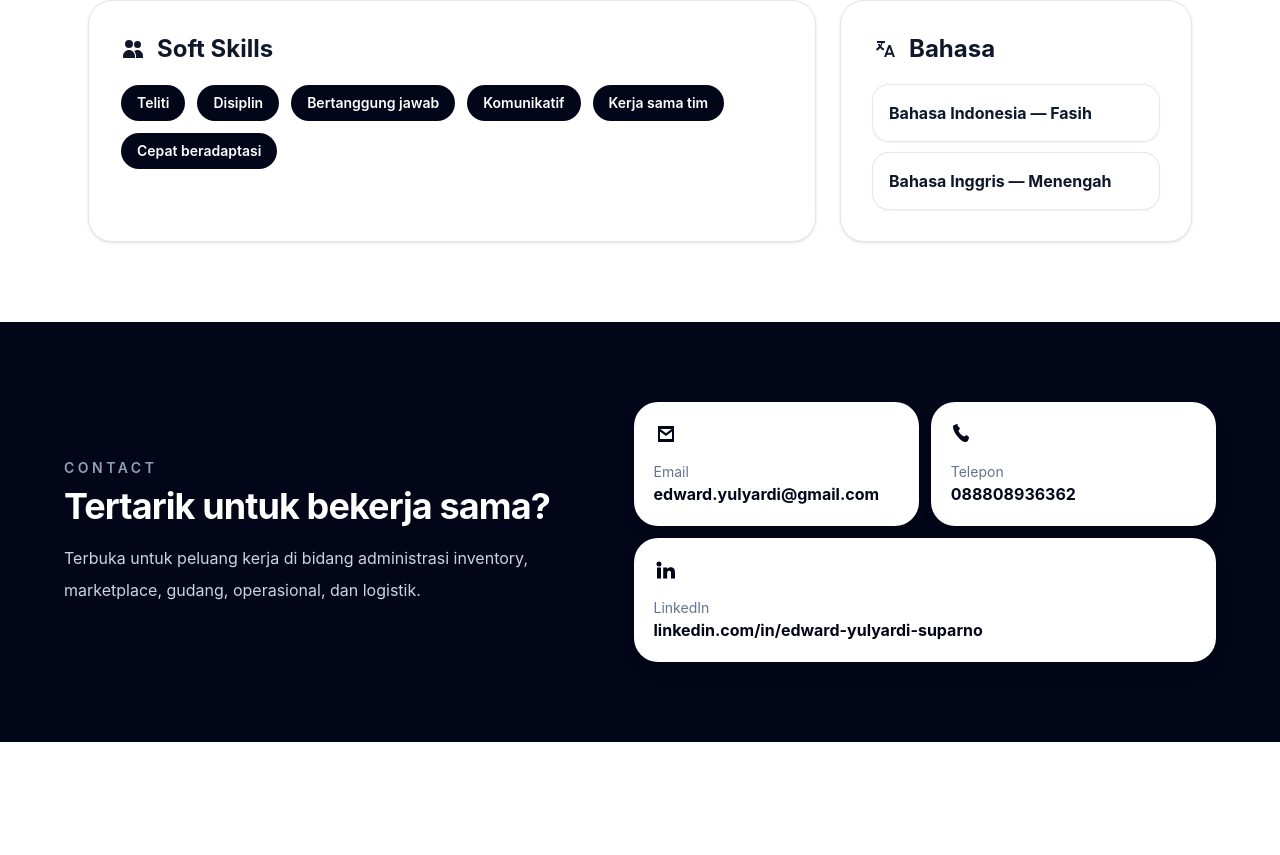
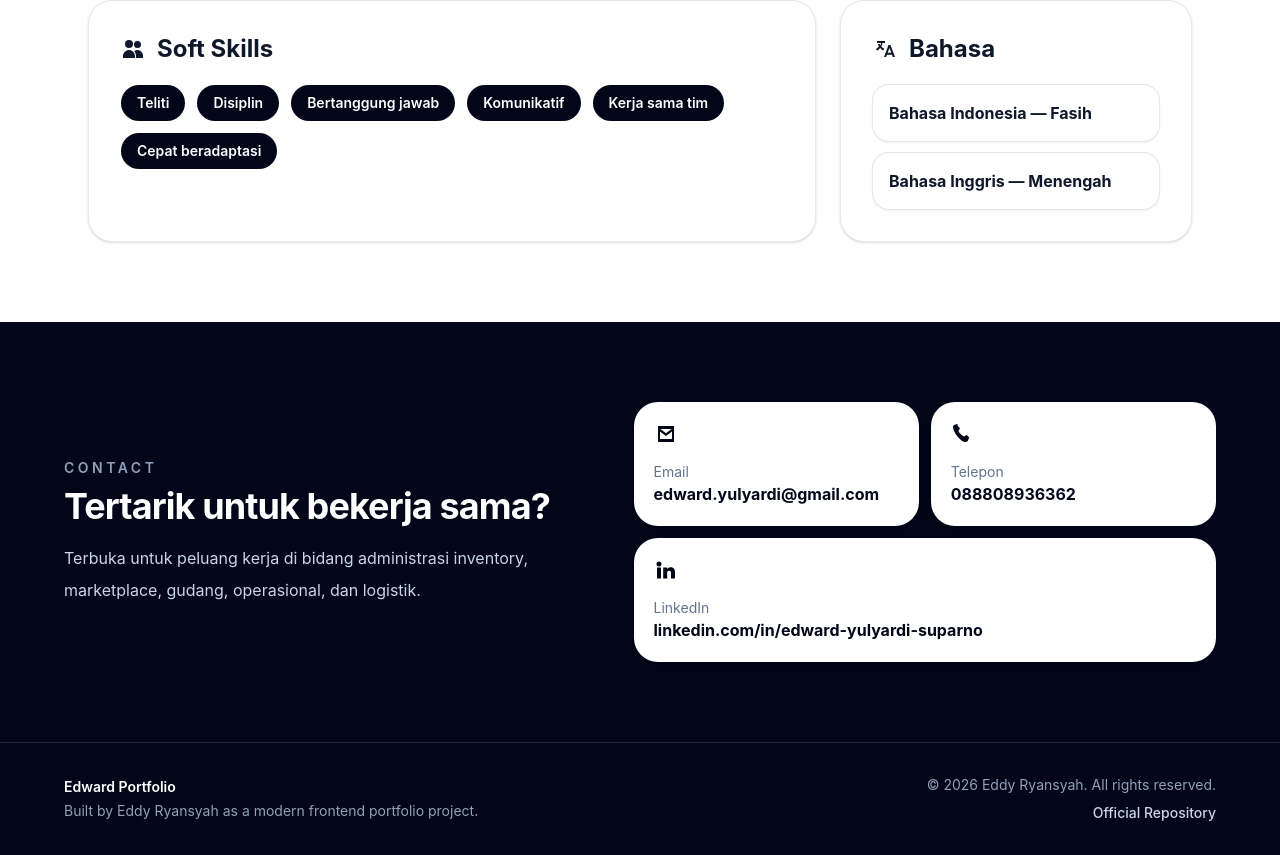
Before and after one commit to eddyryansyah/edu-portfolio, a React (Vite) app: page / in a window 1280 px wide. Shown: the part 3680-4535 px from the top of the page. Before the commit the page ends 4422 px from the top, so only its background shows below. Built offline with nearby package versions, Linux system fonts and the light colour scheme.

Commit message:
feat: add portfolio footer

```diff
--- a/src/App.tsx
+++ b/src/App.tsx
@@ -20,6 +20,7 @@ import {
   skills,
   softSkills,
 } from "./data/portfolio";
+import { Footer } from "./components/Footer";
 
 export default function App() {
   const [isLoading, setIsLoading] = useState(true);
@@ -398,6 +399,8 @@ export default function App() {
           </div>
         </div>
       </section>
+
+      <Footer />
     </main>
   );
 }
--- /dev/null
+++ b/src/components/Footer.tsx
@@ -0,0 +1,29 @@
+const currentYear = new Date().getFullYear();
+
+export function Footer() {
+  return (
+    <footer className="border-t border-slate-800 bg-slate-950 px-6 py-8 text-white">
+      <div className="mx-auto flex max-w-6xl flex-col gap-4 md:flex-row md:items-center md:justify-between">
+        <div>
+          <p className="text-sm font-semibold text-white">Edward Portfolio</p>
+          <p className="mt-1 text-sm text-slate-400">
+            Built by Eddy Ryansyah as a modern frontend portfolio project.
+          </p>
+        </div>
+
+        <div className="flex flex-col gap-2 text-sm text-slate-400 md:items-end">
+          <p>© {currentYear} Eddy Ryansyah. All rights reserved.</p>
+
+          <a
+            href="https://github.com/eddyryansyah/edu-portfolio"
+            target="_blank"
+            rel="noreferrer"
+            className="font-medium text-slate-300 transition hover:text-white"
+          >
+            Official Repository
+          </a>
+        </div>
+      </div>
+    </footer>
+  );
+}
```
